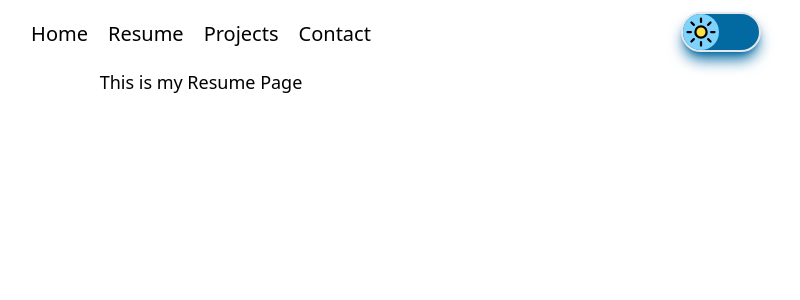
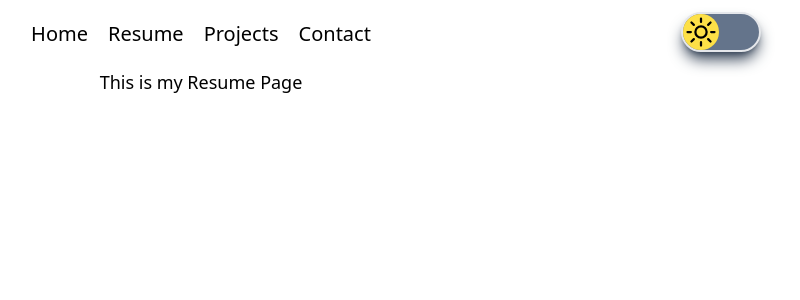
Before and after one commit to C-Ip/todo-application, a Next.js app: page /resume in a window 1280 px wide. Shown: the top 300 px of the page, without its empty margins (439-1239 px from the left). Built offline with nearby package versions, Linux system fonts and the light colour scheme.

Commit message:
Updated the dark mode button.

```diff
--- a/app/components/DarkMode.jsx
+++ b/app/components/DarkMode.jsx
@@ -15,8 +15,8 @@ function setDarkMode() {
 function DarkMode() {
     return (
         <div>
-            <button className=" w-20 absolute flex top-3 right-20 shadow-lg shadow-sky-700 bg-sky-700 dark:bg-slate-500 dark:shadow-slate-500 border-2 rounded-full" onClick={setDarkMode}>
-                <svg xmlns="http://www.w3.org/2000/svg" fill="none" viewBox="0 0 24 24" strokeWidth="1.5" stroke="currentColor" className="rounded-full w-9 h-9 fill-yellow-300 bg-sky-300 transform dark:translate-x-full dark:bg-slate-600 duration-300 ease-in-out">
+            <button className=" w-20 absolute flex top-3 right-20 shadow-lg shadow-slate-700 bg-slate-500 dark:bg-sky-900 dark:shadow-slate-500 border-2 rounded-full" onClick={setDarkMode}>
+                <svg xmlns="http://www.w3.org/2000/svg" fill="none" viewBox="0 0 24 24" strokeWidth="1.5" stroke="currentColor" className="rounded-full w-9 h-9 fill-yellow-300 bg-yellow-300 transform dark:translate-x-full dark:bg-sky-600 duration-300 ease-in-out">
                     <path className="dark:invisible transition-transform ease-in-out" strokeLinecap="round" strokeLinejoin="round" d="M12 3v2.25m6.364.386l-1.591 1.591M21 12h-2.25m-.386 6.364l-1.591-1.591M12 18.75V21m-4.773-4.227l-1.591 1.591M5.25 12H3m4.227-4.773L5.636 5.636M15.75 12a3.75 3.75 0 11-7.5 0 3.75 3.75 0 017.5 0z" />
                     <path className=" fill-slate-400 invisible dark:visible transition-transform ease-in-out" strokeLinecap="round" strokeLinejoin="round" d="M21.752 15.002A9.718 9.718 0 0118 15.75c-5.385 0-9.75-4.365-9.75-9.75 0-1.33.266-2.597.748-3.752A9.753 9.753 0 003 11.25C3 16.635 7.365 21 12.75 21a9.753 9.753 0 009.002-5.998z" />
                     <path className="fill-slate-400 invisible dark:visible transition-transform ease-in-out" fillRule="evenodd" clipRule="evenodd" d="M17 3a1 1 0 0 1 1 1 2 2 0 0 0 2 2 1 1 0 1 1 0 2 2 2 0 0 0-2 2 1 1 0 1 1-2 0 2 2 0 0 0-2-2 1 1 0 1 1 0-2 2 2 0 0 0 2-2 1 1 0 0 1 1-1Z"></path>
```
